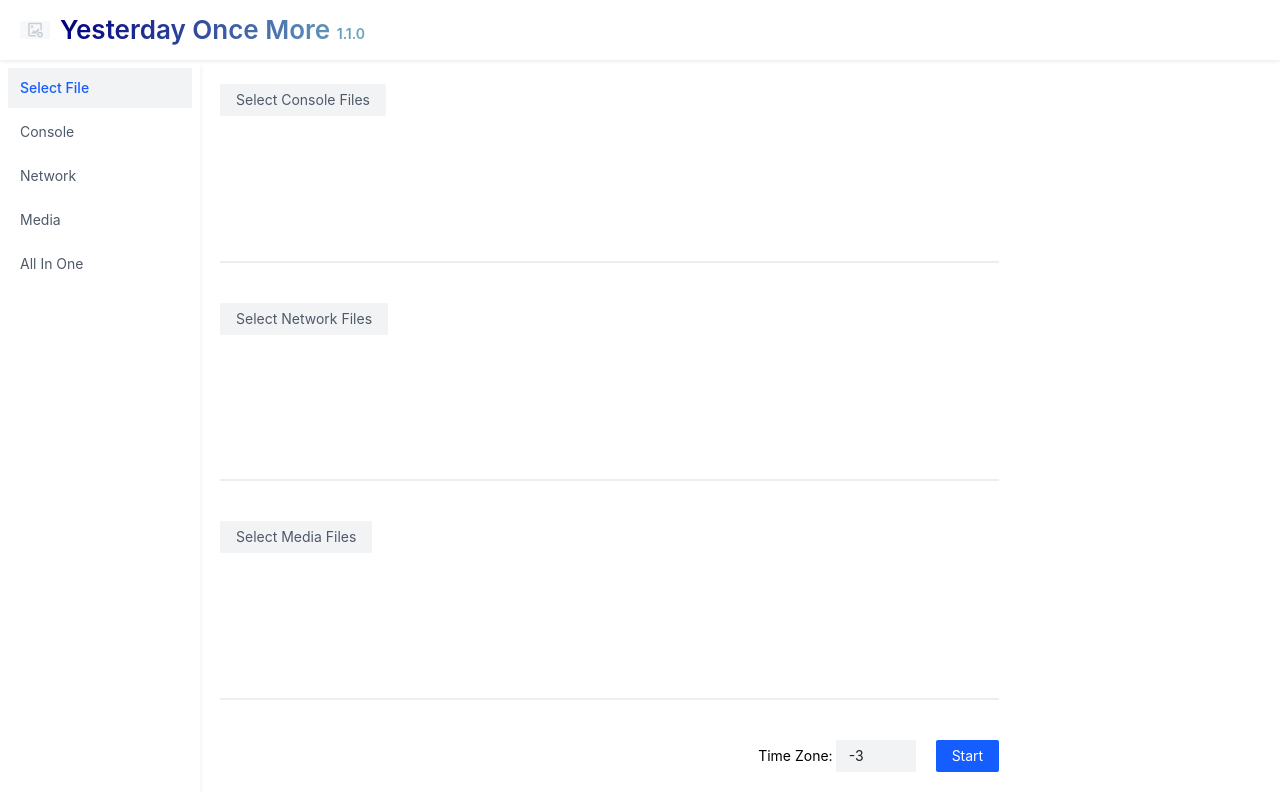
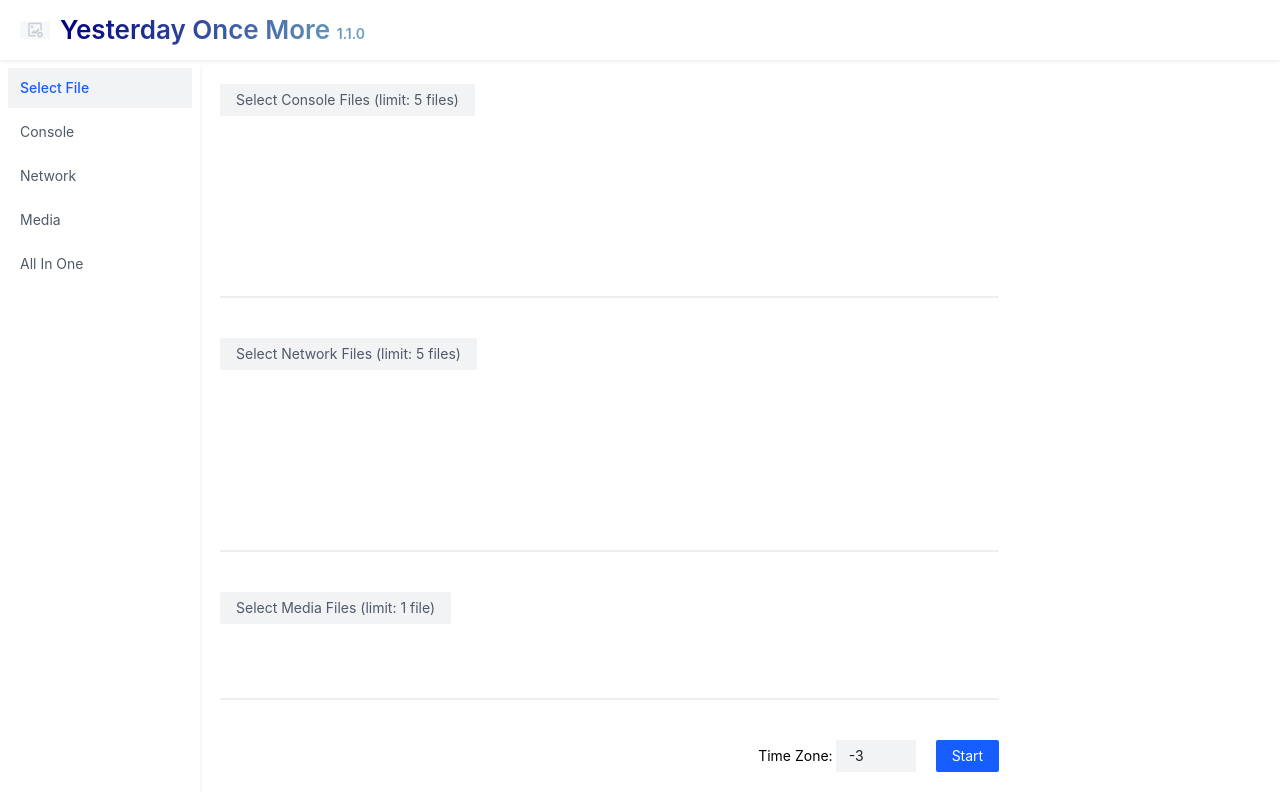
Before and after one commit to mBigFlower/YOM-Client, a Vue app: page /#/file-select in a window 1280 px wide. Built offline with nearby package versions, Linux system fonts and the light colour scheme; some icons are missing; what vue-json-viewer would draw is missing.

Commit message:
fix: [Select File] resize the upload-part's height

```diff
--- a/src/views/file-select/file-select.less
+++ b/src/views/file-select/file-select.less
@@ -13,7 +13,12 @@
   height: 100%;
 
   .upload-part {
-    flex: 1;
+    flex: 2;
+    margin: 20px;
+    border-bottom: 2px solid #eee;
+  }
+  .upload-media {
+    flex: 01;
     margin: 20px;
     border-bottom: 2px solid #eee;
   }
--- a/src/views/file-select/file-select.vue
+++ b/src/views/file-select/file-select.vue
@@ -6,7 +6,7 @@
           @before-remove="onBeforeRemoveConsole" :custom-icon="getCustomIcon()">
           <template #upload-button>
             <a-button>
-              Select Console Files
+              Select Console Files (limit: 5 files)
             </a-button>
           </template>
         </a-upload>
@@ -16,18 +16,18 @@
           @before-upload="beforeNetworkUpload" @before-remove="onBeforeRemoveNetwork">
           <template #upload-button>
             <a-button>
-              Select Network Files
+              Select Network Files (limit: 5 files)
             </a-button>
           </template>
         </a-upload>
       </div>
-      <div class="upload-part">
+      <div class="upload-media">
         <video v-show="mediaSrc" ref="videoRef" class="video" autoplay controls></video>
         <a-upload action="/" :auto-upload="false" :limit="1" v-model:file-list="mediaStore.mediaFiles"
           @before-upload="beforeMediaUpload" @before-remove="onBeforeRemoveMedia" accept="video/*">
           <template #upload-button>
             <a-button>
-              Select Media Files
+              Select Media Files (limit: 1 file)
             </a-button>
           </template>
         </a-upload>
```
Also changed, not shown: 1 other file (tests, documents, lock files or other folders).
